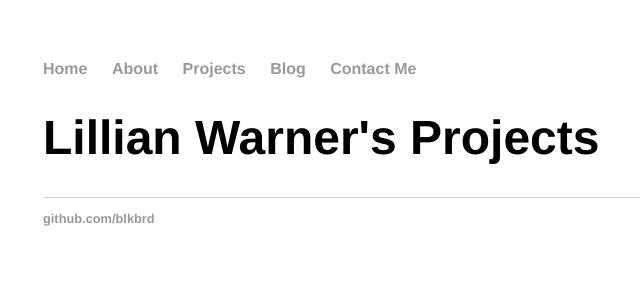
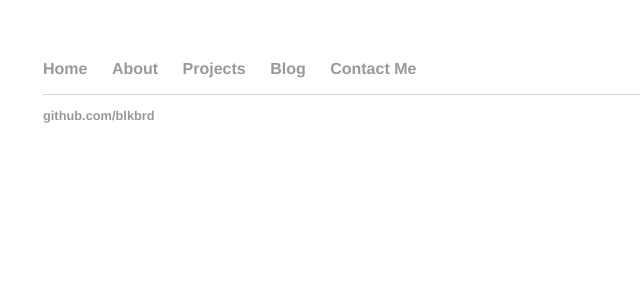
Before and after one commit to blkbrd/blkbrd.github.io, a Jekyll site: the page built from projects/index.html, in a window 1280 px wide. Shown: the top 300 px of the page, without its empty margins (149-789 px from the left). Built offline with Jekyll 4.4.1, drawn with Linux system fonts in a browser that asks for light colours.

Commit message:
Update index.html

```diff
--- a/projects/index.html
+++ b/projects/index.html
@@ -1,5 +1,4 @@
 ---
 layout: default
-title: Lillian Warner's Projects
+title: Lillian test 2
 ---
-  <h1>{{ page.title }}</h1>
```
